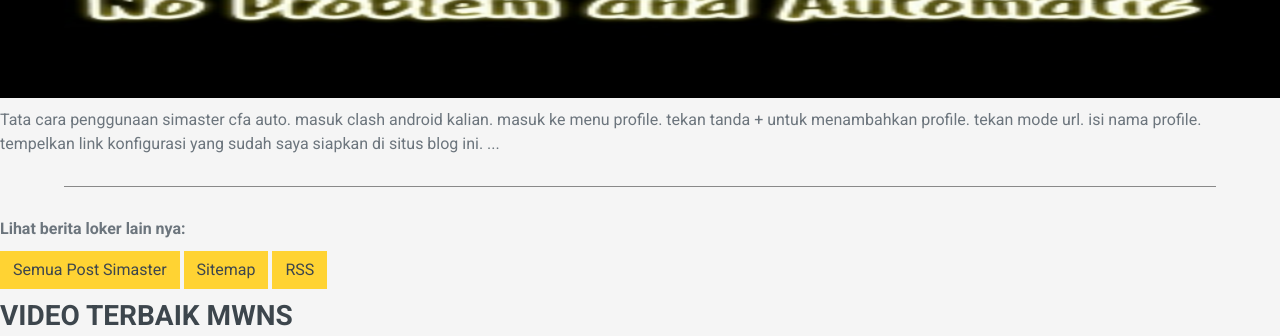
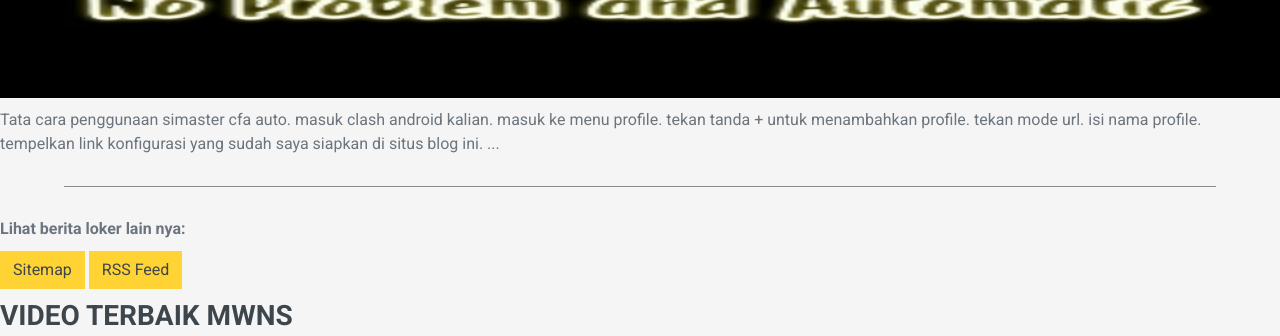
Before and after one commit to mwnsofficial/simaster, a Jekyll site: the page built from pages/blog/blog.html, in a window 1280 px wide and 900 px high, scrolled down 2013 px, cut to the strip 0-336 px from the top of the window. Built offline with Jekyll 4.4.1, drawn with Linux system fonts in a browser that asks for light colours; nearby versions of some CDN libraries; comment, search, counter and statistics services are not loaded.

Commit message:
Update blog.html

```diff
--- a/pages/blog/blog.html
+++ b/pages/blog/blog.html
@@ -30,9 +30,8 @@ folder: blog
 {% endfor %}
         <hr />
         <p><b>Lihat berita loker lain nya:</b></p>
-        <p><a href="/arsip.html" class="btn btn-primary navbar-btn cursorNorm" role="button">Semua Post Simaster{{tag}}</a>
-        <a href="/sitemap.html" class="btn btn-primary navbar-btn cursorNorm" role="button">Sitemap{{tag}}</a>
-        <a href="feed.xml" class="btn btn-primary navbar-btn cursorNorm" role="button">RSS{{tag}}</a></p>
+        <p><a href="/arsip.html" class="btn btn-primary navbar-btn cursorNorm" role="button">Sitemap{{tag}}</a>
+        <a href="feed.xml" class="btn btn-primary navbar-btn cursorNorm" role="button">RSS Feed{{tag}}</a></p>
 
 </div>
 </div>
```
